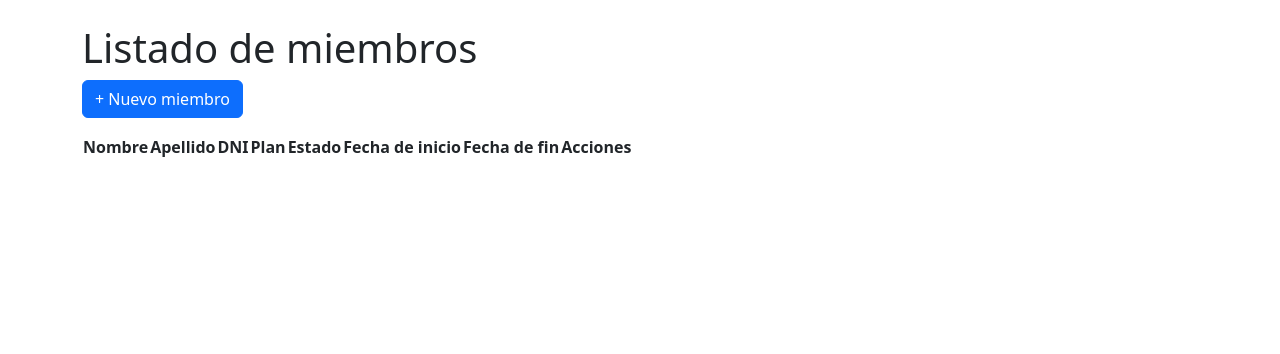
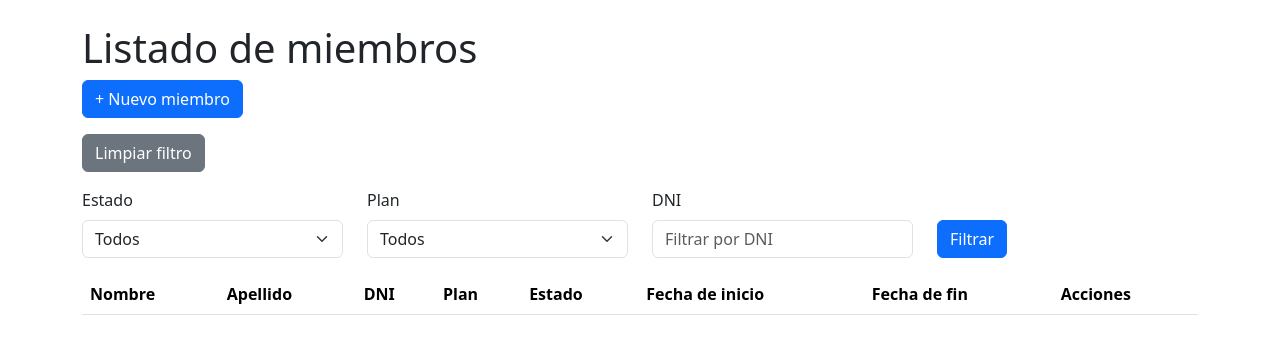
Before and after one commit to Planda1/proto-ins, a FastAPI app: page / in a window 1280 px wide. Shown: the part 56-410 px from the top of the page. Run offline with FastAPI, Linux system fonts and the light colour scheme; lists and menus that the app fills with data are empty.

Commit message:
Fixed some issues with filters and actions

```diff
--- a/main.py
+++ b/main.py
@@ -133,15 +133,14 @@ async def member_list(request: Request, status: Optional[str] = None, plan: Opti
         query = query.where(Member.status == status)
     if plan:
         query = query.where(Member.plan == plan)
-    if dni:
+    if dni and dni.strip() != "" and dni != "None":
         query = query.where(Member.dni == dni)
 
-    members = session.exec(query)
-
+    members = session.exec(query).all()
     return templates.TemplateResponse(
         request=request,
         name="member_list.html",
-        context={"request": request, "members": members}
+        context={"request": request, "members": members, "status": status, "plan": plan, "dni": dni}
     )
 
 # Detalle de miembro
@@ -149,7 +148,11 @@ async def member_list(request: Request, status: Optional[str] = None, plan: Opti
 async def member_detail(request: Request, member_id: int, session: Session=Depends(get_session)):
     member = session.get(Member, member_id)
     if not member:
-        raise HTTPException(status_code=404, detail="Miembro no encontrado")
+        return templates.TemplateResponse(
+                            request=request,
+                            name="member_form.html",
+                            context={"request": request, "member": member, "edit_mode": False, "error": "Miembro no encontrado"}
+                        )
 
     return templates.TemplateResponse(
         request=request,
@@ -187,7 +190,11 @@ async def member_create_post(request: Request, session: Session=Depends(get_sess
     elif member.plan == "anual":
         member.end_date = member.start_date + timedelta(days=365)
     else:
-        raise HTTPException(status_code=400, detail="Plan invalido")
+        return templates.TemplateResponse(
+                            request=request,
+                            name="member_form.html",
+                            context={"request": request, "member": member, "edit_mode": False, "error": "Plan invalido"}
+                        )
 
     if member.end_date > member.start_date:
         session.add(member)
@@ -199,14 +206,22 @@ async def member_create_post(request: Request, session: Session=Depends(get_sess
             context={"request": request, "member": member}
         )
     else:
-        raise HTTPException(status_code=400, detail="Fecha invalida")
+        return templates.TemplateResponse(
+                            request=request,
+                            name="member_form.html",
+                            context={"request": request, "member": member, "edit_mode": False, "error": "Fecha invalida"}
+                        )
 
 # Editar miembro
 @app.get("/members/{member_id}/edit")
 async def member_edit_get(request: Request, member_id: int, session: Session=Depends(get_session)):
     member = session.get(Member, member_id)
     if not member:
-        raise HTTPException(status_code=404, detail="Miembro no encontrado")
+        return templates.TemplateResponse(
+                            request=request,
+                            name="member_form.html",
+                            context={"request": request, "member": member, "edit_mode": False, "error": "Miembro no encontrado"}
+                        )
 
     return templates.TemplateResponse(
         request=request,
@@ -218,7 +233,11 @@ async def member_edit_get(request: Request, member_id: int, session: Session=Dep
 async def member_edit_post(request: Request, member_id: int, session: Session=Depends(get_session)):
     member = session.get(Member, member_id)
     if not member:
-        raise HTTPException(status_code=404, detail="Miembro no encontrado")
+        return templates.TemplateResponse(
+                    request=request,
+                    name="member_form.html",
+                    context={"request": request, "member": member, "edit_mode": False, "error": "Miembro no encontrado"}
+                )
 
     form_data = await request.form()
     member_data = MemberUpdate(
@@ -241,7 +260,11 @@ async def member_edit_post(request: Request, member_id: int, session: Session=De
     elif member.plan == "anual":
         member.end_date = member.start_date + timedelta(days=365)
     else:
-        raise HTTPException(status_code=400, detail="Plan invalido")
+        return templates.TemplateResponse(
+                    request=request,
+                    name="member_form.html",
+                    context={"request": request, "member": member, "edit_mode": True, "error": "Plan invalido"}
+                )
 
     if member.end_date > member.start_date:
         session.add(member)
@@ -253,14 +276,22 @@ async def member_edit_post(request: Request, member_id: int, session: Session=De
             context={"request": request, "member": member}
         )
     else:
-        raise HTTPException(status_code=400, detail="Fecha invalida")
+        return templates.TemplateResponse(
+            request=request,
+            name="member_form.html",
+            context={"request": request, "member": member, "edit_mode": False, "error": "Fecha invalida"}
+        )
 
 # Eliminar miembro
 @app.post("/members/{member_id}/delete")
 async def member_delete(request: Request, member_id: int, session: Session=Depends(get_session)):
     member = session.get(Member, member_id)
     if not member:
-        raise HTTPException(status_code=404, detail="Miembro no encontrado")
+        return templates.TemplateResponse(
+                    request=request,
+                    name="member_form.html",
+                    context={"request": request, "member": member, "edit_mode": False, "error": "Miembro no encontrado"}
+                )
 
     session.delete(member)
     session.commit()
--- a/templates/member_detail.html
+++ b/templates/member_detail.html
@@ -17,7 +17,9 @@
     </div>
     <div>
         <a href="/members/{{ member.id }}/edit" class="btn btn-warning">Editar</a>
-        <a href="/members/{{ member.id }}/delete" class="btn btn-danger">Eliminar</a>
+        <form method="post" action="/members/{{ member.id }}/delete" style="display :inline;">
+            <button type="submit" class="btn btn-danger">Eliminar</button>
+        </form>
         <a href="/" class="btn btn-secondary">Volver al listado</a>
     </div>
 {% endblock %}
--- a/templates/member_list.html
+++ b/templates/member_list.html
@@ -7,8 +7,37 @@
         <h1>Listado de miembros</h1>
         <a href="/members_new" class="btn btn-primary mb-3">+ Nuevo miembro</a>
     </div>
-    <div>
-        <table>
+    <a href="/" class="btn btn-secondary mb-3">Limpiar filtro</a>
+    <form method="get" action="/" class="mb-3">
+        <div class="row">
+            <div class="col">
+                <label for="status" class="form-label">Estado</label>
+                <select name="status" id="status" class="form-select">
+                    <option value="">Todos</option>
+                    <option value="active" {% if status == "active" %}selected{% endif %}>Activo</option>
+                    <option value="inactive" {% if status == "inactive" %}selected{% endif %}>Inactivo</option>
+                </select>
+            </div>
+            <div class="col">
+                <label for="plan" class="form-label">Plan</label>
+                <select name="plan" id="plan" class="form-select">
+                    <option value="">Todos</option>
+                    <option value="mensual" {% if plan == "mensual" %}selected{% endif %}>Mensual</option>
+                    <option value="trimestral" {% if plan == "trimestral" %}selected{% endif %}>Trimestral</option>
+                    <option value="anual" {% if plan == "anual" %}selected{% endif %}>Anual</option>
+                </select>
+            </div>
+            <div class="col">
+                <label for="dni" class="form-label">DNI</label>
+                <input type="text" class="form-control" id="dni" name="dni" value="{{ dni or '' }}" placeholder="Filtrar por DNI">
+            </div>
+            <div class="col d-flex align-items-end">
+                <button type="submit" class="btn btn-primary">Filtrar</button>
+            </div>
+        </div>
+    </form>
+    <div class="table-responsive">
+        <table class="table table-striped table-hover">
             <thead>
                 <tr>
                     <th>Nombre</th>
@@ -28,13 +57,25 @@
                         <td>{{ member.surname }}</td>
                         <td>{{ member.dni }}</td>
                         <td>{{ member.plan }}</td>
+                        <td>
+                            {% if member.status == "active" %}
+                                <span class="badge bg-success">Activo</span>
+                            {% elif member.status == "inactive" %}
+                                <span class="badge bg-warning">Inactivo</span>
+                            {% else %}
+                                <span class="badge bg-danger">Vencido</span>
+                            {% endif %}
+                        </td>
                         <td>{{ member.start_date }}</td>
                         <td>{{ member.end_date }}</td>
-                        <td>{{ member.status }}</td>
                         <td>
-                            <a href="/members/{{ member.id }}/view" class="btn btn-sm btn-info">Ver</a>
-                            <a href="/members/{{ member.id }}/edit" class="btn btn-sm btn-warning">Editar</a>
-                            <a href="/members/{{ member.id }}/delete" class="btn btn-sm btn-danger">Eliminar</a>
+                            <div class="btn-group" role="group">
+                                <a href="/members/{{ member.id }}/view" class="btn btn-sm btn-info ">Ver</a>
+                                <a href="/members/{{ member.id }}/edit" class="btn btn-sm btn-warning">Editar</a>
+                                <form method="post" action="/members/{{ member.id }}/delete" style="display :inline;">
+                                    <button type="submit" class="btn btn-sm btn-danger">Eliminar</button>
+                                </form>
+                            </div>
                         </td>
                     </tr>
                 {% endfor %}
```
Also changed, not shown: templates/member_form.html (+17 -7 lines), 1 other file.
